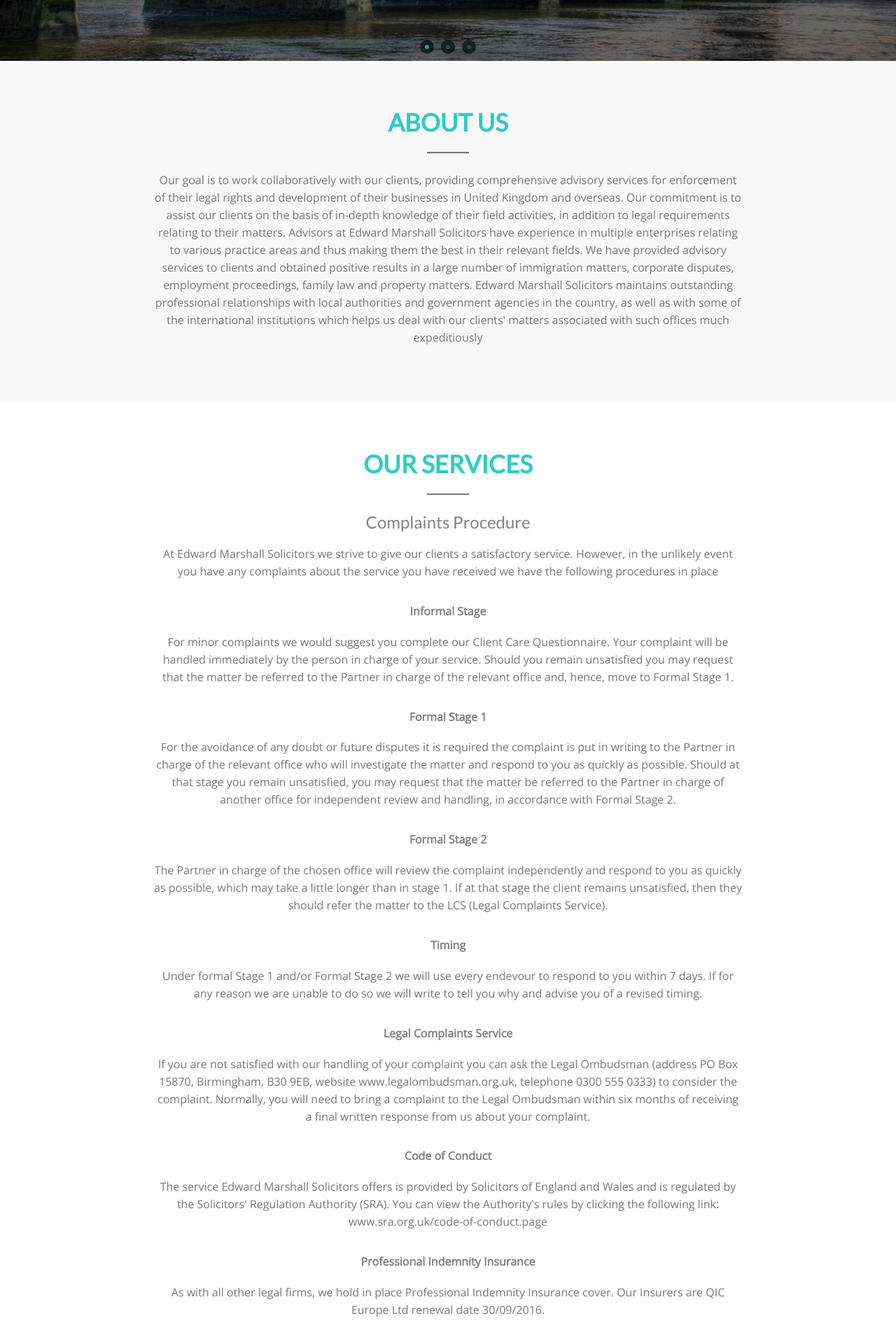
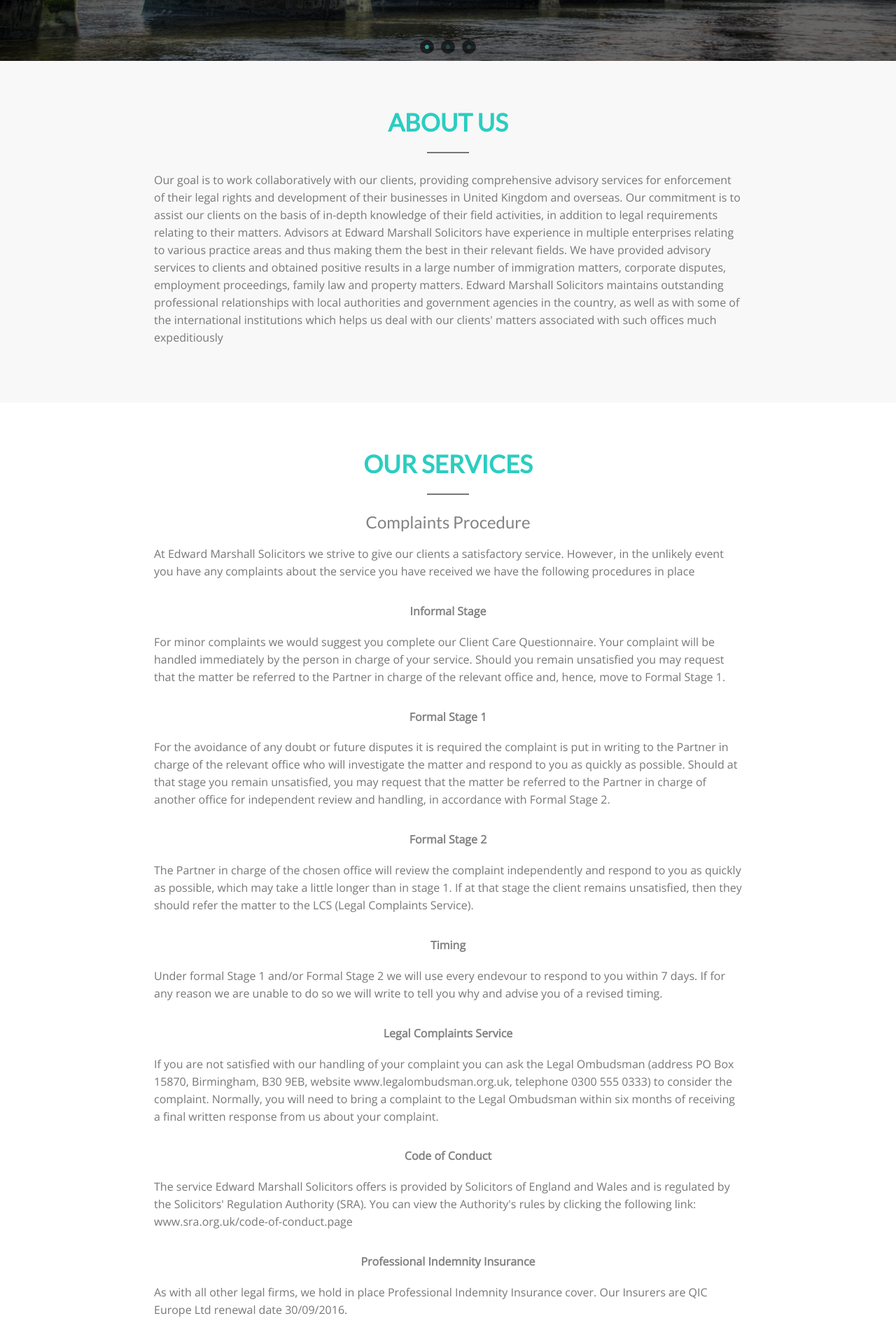
Before and after one commit to omairshamshir/marshalls, a Django app: page / in a window 1280 px wide. Shown: the part 635-2555 px from the top of the page at 70% size. Run offline with Django 3.2, Linux system fonts and the light colour scheme; some libraries are stand-ins or nearby versions; some web fonts are replaced.

Commit message:
aligned text

```diff
--- a/marshall/templates/index.html
+++ b/marshall/templates/index.html
@@ -242,7 +242,7 @@
                 <div class="title-area">
                     <h2 class="title">About us</h2>
                     <span class="line"></span>
-                    <p>Our goal is to work collaboratively with our clients, providing comprehensive advisory services
+                    <p style="text-align: left;">Our goal is to work collaboratively with our clients, providing comprehensive advisory services
                         for enforcement of their legal rights and development of their businesses in United Kingdom and
                         overseas.
 
@@ -277,37 +277,37 @@
                     <h2 class="title">Our Services</h2>
                     <span class="line"></span>
                     <h3>Complaints Procedure</h3>
-                    <p>At Edward Marshall Solicitors we strive to give our clients a satisfactory service. However, in
+                    <p style="text-align: left;">At Edward Marshall Solicitors we strive to give our clients a satisfactory service. However, in
                         the unlikely event you have any complaints about the service you have received we have the
                         following procedures in place</p>
                     <br>
                     <b>Informal Stage</b>
                     <br>
-                    <p>For minor complaints we would suggest you complete our Client Care Questionnaire. Your complaint
+                    <p style="text-align: left;">For minor complaints we would suggest you complete our Client Care Questionnaire. Your complaint
                         will be handled immediately by the person in charge of your service. Should you remain
                         unsatisfied you may request that the matter be referred to the Partner in charge of the relevant
                         office and, hence, move to Formal Stage 1.</p>
                     <br>
                     <b>Formal Stage 1</b><br>
-                    <p>For the avoidance of any doubt or future disputes it is required the complaint is put in writing
+                    <p style="text-align: left;">For the avoidance of any doubt or future disputes it is required the complaint is put in writing
                         to the Partner in charge of the relevant office who will investigate the matter and respond to
                         you as quickly as possible. Should at that stage you remain unsatisfied, you may request that
                         the matter be referred to the Partner in charge of another office for independent review and
                         handling, in accordance with Formal Stage 2.</p>
                     <br>
                     <b>Formal Stage 2</b><br>
-                    <p>The Partner in charge of the chosen office will review the complaint independently and respond to
+                    <p style="text-align: left;">The Partner in charge of the chosen office will review the complaint independently and respond to
                         you as quickly as possible, which may take a little longer than in stage 1. If at that stage the
                         client remains unsatisfied, then they should refer the matter to the LCS (Legal Complaints
                         Service).</p>
                     <br>
                     <b>Timing</b>
-                    <p>Under formal Stage 1 and/or Formal Stage 2 we will use every endevour to respond to you within 7
+                    <p style="text-align: left;">Under formal Stage 1 and/or Formal Stage 2 we will use every endevour to respond to you within 7
                         days. If for any reason we are unable to do so we will write to tell you why and advise you of a
                         revised timing.</p>
                     <br>
                     <b>Legal Complaints Service</b><br>
-                    <p>If you are not satisfied with our handling of your complaint you can ask the Legal Ombudsman
+                    <p style="text-align: left;">If you are not satisfied with our handling of your complaint you can ask the Legal Ombudsman
                         (address PO Box 15870, Birmingham, B30 9EB, website www.legalombudsman.org.uk, telephone 0300
                         555 0333) to consider the complaint. Normally, you will need to bring a complaint to the Legal
                         Ombudsman within six months of receiving a final written response from us about your
@@ -315,12 +315,12 @@
                     <br>
                     <b>Code of Conduct</b>
                     <br>
-                    <p>The service Edward Marshall Solicitors offers is provided by Solicitors of England and Wales and
+                    <p style="text-align: left;">The service Edward Marshall Solicitors offers is provided by Solicitors of England and Wales and
                         is regulated by the Solicitors' Regulation Authority (SRA). You can view the Authority's rules
                         by clicking the following link: www.sra.org.uk/code-of-conduct.page</p>
                     <br>
                     <b>Professional Indemnity Insurance</b><br>
-                    <p>As with all other legal firms, we hold in place Professional Indemnity Insurance cover. Our
+                    <p style="text-align: left;">As with all other legal firms, we hold in place Professional Indemnity Insurance cover. Our
                         Insurers are QIC Europe Ltd renewal date 30/09/2016.</p>
                 </div>
             </div>
```
